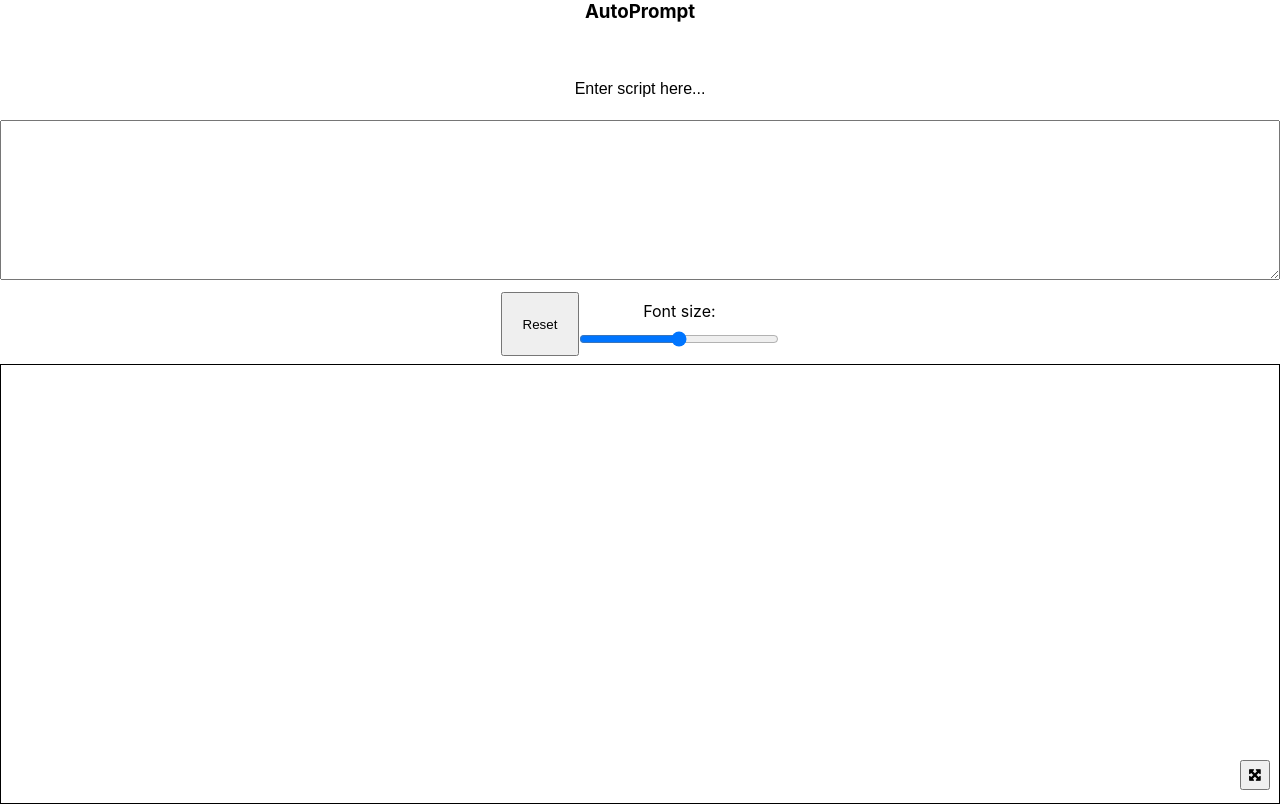
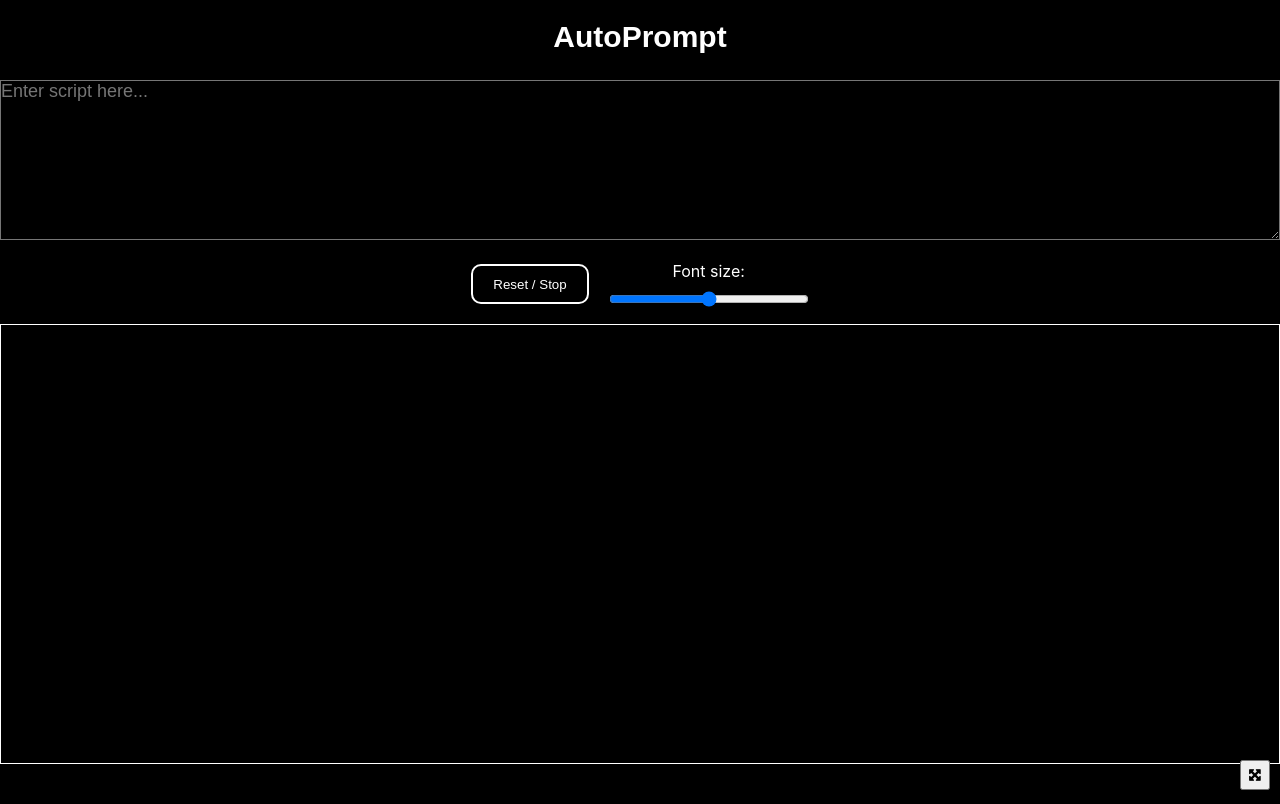
Before and after one commit to LukeBax101/autoprompt, a website built with webpack: page src/html/index.html in a window 1280 px wide. Both pictures are taken after a click on the button "Start Listening". Built offline with nearby package versions, Linux system fonts and the light colour scheme; a web font is replaced by a local one.

Commit message:
Fixed a lot of things

```diff
--- a/src/css/style.scss
+++ b/src/css/style.scss
@@ -27,6 +27,8 @@ body {
     height: inherit;
     overflow-y: scroll;
     margin: 0 auto;
+    background-color: black;
+    color: white;
 }
 
 h1, p {
@@ -35,8 +37,15 @@ text-align: center;
     padding: 20px;
 }
 
+h1 {
+    font-size: 30px;
+}
+
 textarea {
     font-family: sans-serif;
+    background-color: black;
+    color: white;
+    font-size: 18px;
 }
 
 div {
@@ -46,7 +55,6 @@ position: absolute;
     bottom: 0px;
     right: 0;
     left: 0;
-background-color: rgba(255,255,255,0.2);
 }
 
 ul {
@@ -86,14 +94,28 @@ margin: 0;
     width: 100%;
     margin-right: auto;
     justify-content: center;
+    align-items: center;
 }
 
 .start {
     height: 8vh;
+    max-height: 40px;
     margin-top: 1vh;
     margin-bottom: 1vh;
     padding: 0px 20px;
+    margin-right: 20px;
+    border-radius: 10px;
+    border: 2px solid white;
+    color: white;
+    background-color: transparent;
+    transition: all 0.2s;
+
+    &:hover {
+        color: black;
+        background-color: white;
     }
+}
+
 
 .font-slider {
     position: relative;
@@ -115,7 +137,7 @@ margin: 0;
     left: 0;
     top: 0;
     height: 100vh !important;
-    background-color: white;
+    background-color: black;
 }
 
 .full-screen-btn {
@@ -129,7 +151,7 @@ margin: 0;
 }
 
 .matched {
-    color: rgba(255,0,0,0.4);
+    // color: rgba(255,0,0,0.8);
 }
 
 .script {
--- a/src/html/index.html
+++ b/src/html/index.html
@@ -11,11 +11,12 @@
 </head>
 
 <body>
-    <h3 class="title">AutoPrompt</h3>
-    <p class='info'>Enter script here...</p>
-    <textarea name="input" id="input" cols="30" rows="10""></textarea>
+    <h1 class="title">AutoPrompt</h1>
+    <textarea name="input" id="input" cols="30" rows="10" placeholder="Enter script here..."></textarea>
     <div class="middle-row">
-        <button class="start">Start Listening</button>
+        <button class="start">
+            Start Listening
+        </button>
         <div class="font-slider">
             <div class="font-slider-text">Font size: </div>
             <input type="range" min="30" max="70" id="slider" />
--- a/src/js/index.js
+++ b/src/js/index.js
@@ -1,5 +1,5 @@
 import logMessage from './logger'
-import setupSpeech from './speech'
+import { setupSpeech, stopSpeech } from './speech'
 import '../css/style.scss'
 // Log message to console
 logMessage('Welcome to AutoPrompt!');
@@ -18,19 +18,30 @@ const output = document.querySelector('#output');
 
 let fullScreen = false;
 
+let listening = false;
+
 startButton.addEventListener('click', () => {
-  output.innerHTML = input.value.replace( /\n/g, "<br>");
-  setupSpeech();
-  startButton.innerHTML = "Reset"
+  if (listening) {
+    output.innerHTML = input.value.replace( /\n/g, "<br>");
+    stopSpeech();
+    startButton.innerHTML = "Start Listening";
+    listening = false;
+  } else {
+    setupSpeech();
+    startButton.innerHTML = "Reset / Stop"
+    listening = true;
+  }
 })
 
 input.addEventListener('input', () => {
   output.innerHTML = input.value.replace( /\n/g, "<br>");
+  stopSpeech();
+  startButton.innerHTML = "Start Listening"
+  listening = false
 })
 
 
 fontSlider.addEventListener('input', () => {
-  console.log(fontSlider.value);
   output.style.fontSize = `${fontSlider.value}px`;
 });
 
--- a/src/js/speech.js
+++ b/src/js/speech.js
@@ -1,32 +1,101 @@
+var SpeechRecognition = SpeechRecognition || webkitSpeechRecognition
+var SpeechGrammarList = SpeechGrammarList || webkitSpeechGrammarList
+var SpeechRecognitionEvent = SpeechRecognitionEvent || webkitSpeechRecognitionEvent
+
+let recognition = new SpeechRecognition();
+let grammar = null;
+let speechRecognitionList = null;
+
+let isRunning = false;
+let isActive = false;
+
+function sleep(ms) {
+    return new Promise(resolve => setTimeout(resolve, ms));
+}
+
+function chunkArray(myArray, chunk_size){
+    var results = [];
+    var copyArr = [...myArray];
+
+    while (copyArr.length) {
+        results.push(copyArr.splice(0, chunk_size));
+    }
+
+    return results;
+}
+
+function getLineHeight(element){
+    var temp = document.createElement(element.nodeName);
+    temp.setAttribute("style","margin:0px;padding:0px;font-family:"+element.style.fontFamily+";font-size:"+element.style.fontSize);
+    temp.innerHTML = "test";
+    temp = element.parentNode.appendChild(temp);
+    var ret = temp.clientHeight;
+    temp.parentNode.removeChild(temp);
+    return ret;
+ }
+
+async function resetVoiceRecog() {
+    console.log('reset interval triggered');
+    if (isRunning && isActive) {
+        console.log('stopping');
+        recognition.stop();
+        while (isRunning) {
+           await sleep(50);
+        }
+        console.log('starting');
+        recognition.start();
+    } else if (!isRunning && isActive) {
+        recognition.start();
+    }
+}
+
+setInterval(resetVoiceRecog, 10000);
 
 const setupSpeech = () => {
-    var SpeechRecognition = SpeechRecognition || webkitSpeechRecognition
-    var SpeechGrammarList = SpeechGrammarList || webkitSpeechGrammarList
-    var SpeechRecognitionEvent = SpeechRecognitionEvent || webkitSpeechRecognitionEvent
+    isActive = true;
+    console.log('start speech');
 
     const input = document.querySelector('#input');
     const output = document.querySelector('#output');
 
-    var words = input.value.toLocaleLowerCase().replace(/[.,\/#!$%\^&\*;:{}=\-_`~()<>\"]/g,"").replace(/\s{2,}/g," ").split(' ');
-    var hugeRegexStr = words.reduce((acc, val) => `${acc}(${val.split("").map(val => `[${val.toLocaleUpperCase()}|${val.toLocaleLowerCase()}]`).join('')})([.|\\s\\S]*)`, '([.|\\s\\S]*)');
-    var hugeRegex = new RegExp(hugeRegexStr);
-    var originalWordsReg = input.value.replace( /\n/g, "<br>").match(hugeRegex);
-    var originalWordsArr = originalWordsReg.map((val, idx) => idx != 0 ? val : null).filter(val => val != null);
-    var grammar = '#JSGF V1.0; grammar Words; public <word> = ' + words.join(' | ') + ' ;'
-    var recognition = new SpeechRecognition();
-    var speechRecognitionList = new SpeechGrammarList();
+    var lineHeight = getLineHeight(output);
+
+    var words = input.value.toLocaleLowerCase()
+        .replace(/[’]/g,"'").trim()
+        .replace(/[\.,\/#!$%\^&\*;:{}=\-_`~()\"\“\”@\+\?><\[\]\+]/g," ").trim()
+        .replace(/\s{2,}/g," ").split(' ');
+
+    var wordsChunks = chunkArray(words, 100);
+
+    var hugeRegexStrArr = wordsChunks.map(words => words.reduce((acc, val, idx, arr) => `${acc}(${val.split("").map(val => (val === '’' || val === '\'') ? '[\'|\’]' : `[${val.toLocaleUpperCase()}|${val.toLocaleLowerCase()}]`).join('')})([.|\\s\\S]*${(idx !== arr.length - 1) ? '?' : ''})`, '([.|\\s\\S]*?)'));
+    var hugeRegexArr = hugeRegexStrArr.map(str => new RegExp(str));
+    var inputStr = input.value.replace( /\n/g, "<br>");
+    var originalWordsArr = [];
+    for (let i = 0; i < hugeRegexArr.length; i++) {
+
+        let matchedWords = inputStr.match(hugeRegexArr[i]).map((val, idx) => idx != 0 ? val : null).filter(val => val != null);
+        inputStr = matchedWords[matchedWords.length - 1];
+        if (i == hugeRegexArr.length - 1) {
+            originalWordsArr = [...originalWordsArr, ...matchedWords];
+        } else {
+            originalWordsArr = [...originalWordsArr, ...matchedWords.slice(0, -1)];
+        }
+    }
+    grammar = '#JSGF V1.0; grammar Words; public <word> = ' + words.join(' | ') + ' ;'
+
+    speechRecognitionList = new SpeechGrammarList();
     speechRecognitionList.addFromString(grammar, 1);
     recognition.grammars = speechRecognitionList;
     recognition.continuous = true;
     recognition.lang = 'en-GB';
     recognition.interimResults = true;
     recognition.maxAlternatives = 1;
-    recognition.start();
 
     let visibleWords = words;
     let oldResult = [];
     let matchedIdx = [];
     let estimatedIndex = 0;
+    output.scrollTop = 0;
 
     recognition.onresult = function(event) {
         let resultStr = '';
@@ -37,19 +106,19 @@ const setupSpeech = () => {
         }
         const newResult = resultStr.split(' ');
         const newWords = newResult.filter((x, idx) => oldResult[idx] != x);
+        console.log(newWords);
         oldResult = newResult;
         const indexs = newWords.map(val => visibleWords.reduce(function(a, e, i) {
-                if (e === val)
+                if (e === val && i < estimatedIndex + 40  && i > estimatedIndex - 40)
                     a.push(i);
                 return a;
             }, []).filter(idx => !matchedIdx.includes(idx))).map(idxs => idxs.length > 0 ? idxs[0] : null)
             .filter(val => val != null);
         matchedIdx = [...matchedIdx, ...indexs];
-        estimatedIndex = Math.floor(matchedIdx.sort((a,b) => b-a).slice(0,5).reduce((acc, val) => acc + val, 0)/5);
+        estimatedIndex = Math.floor(matchedIdx.sort((a,b) => b-a).slice(0,10).reduce((acc, val) => acc + val, 0)/10);
         const inner = originalWordsArr.reduce((acc, val, idx) => {
             if (idx % 2 == 1) {
                 const wordIdx = (idx-1) / 2;
-
                 return `${acc} <span class="${matchedIdx.includes(wordIdx) ? 'matched': 'unmatched'}" id="word-${wordIdx}">${val}</span>`
             } else {
                 return `${acc}${val}`;
@@ -58,7 +127,7 @@ const setupSpeech = () => {
         output.innerHTML = inner;
         var currentWord = document.getElementById(`word-${estimatedIndex}`);
         var topPos = currentWord.offsetTop;
-        output.scrollTop = topPos;
+        output.scrollTop = Math.max(0, topPos - lineHeight - 10);
     }
 
     recognition.onnomatch = function(event) {
@@ -68,5 +137,26 @@ const setupSpeech = () => {
     recognition.onerror = function(event) {
         console.log('Error occurred in recognition: ' + event.error);
     }
+
+    recognition.onend = function() {
+        console.log('on end fired');
+        isRunning = false;
+    }
+
+    recognition.onstart = function() {
+        console.log('on start fired')
+        isRunning = true;
+    };
+
+    recognition.start();
 }
-export default setupSpeech
+
+const stopSpeech = () => {
+    console.log('stop speech');
+    isActive = false;
+    if (isRunning) {
+        recognition.stop();
+    }
+};
+
+export { setupSpeech, stopSpeech }
```
Also changed, not shown: .babelrc. Lines whose indentation alone changed are shown as unchanged.
